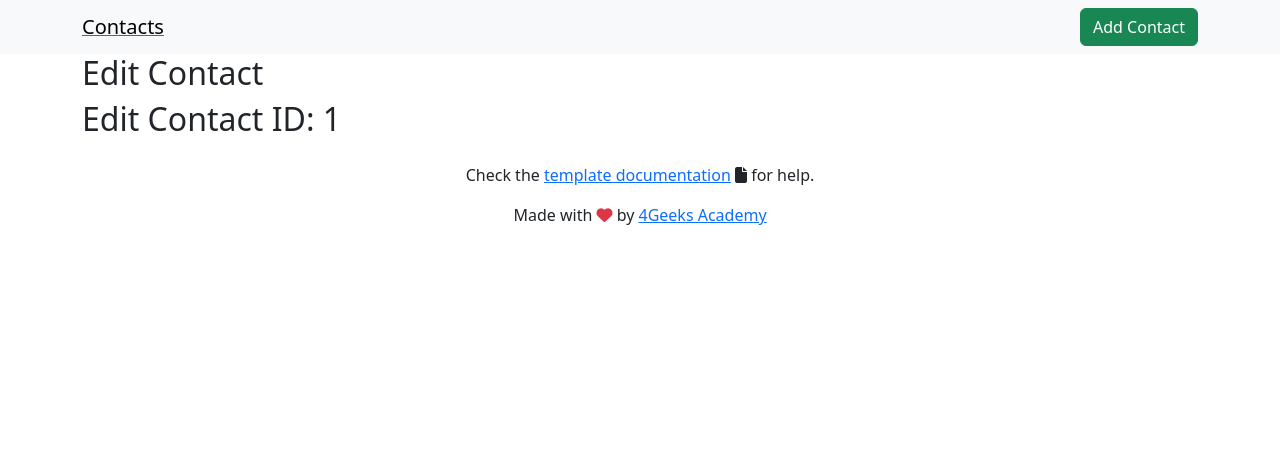
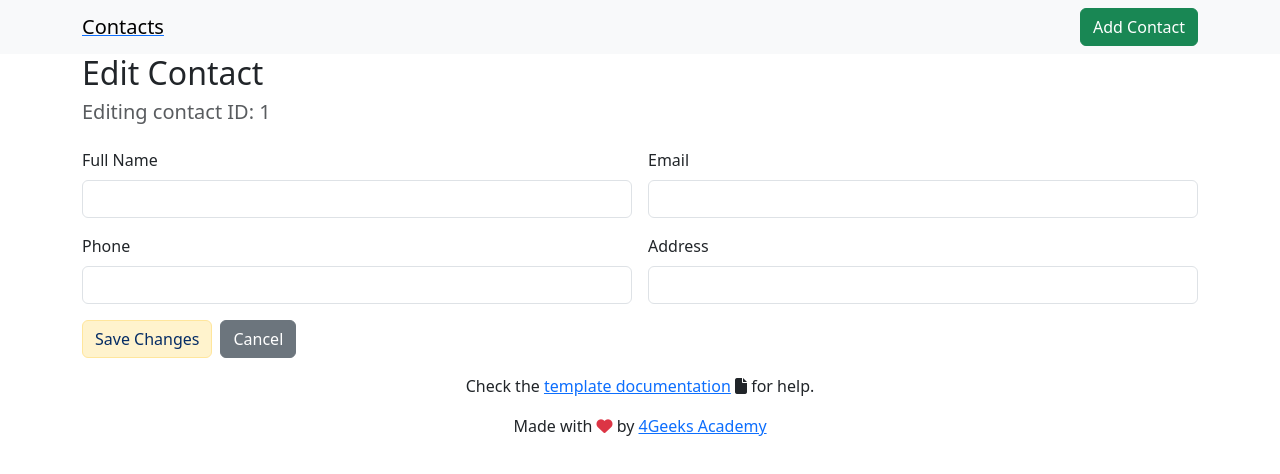
Before and after one commit to 4GeeksAcademy/bryanN-contact-list-react-context, a React (Vite) app: page /edit-contact/1 in a window 1280 px wide. Shown: the top 474 px of the page. Built offline with nearby package versions, Linux system fonts and the light colour scheme; no server answers.

Commit message:
got some help with edit contact

```diff
--- a/src/pages/AddContact.jsx
+++ b/src/pages/AddContact.jsx
@@ -40,17 +40,17 @@ const AddContact = () => {
       }
 
       const newContact = await response.json();
-      console.log("✅ Contact created:", newContact);
+      console.log("Contact created:", newContact);
 
       dispatch({
         type: "add_contact",
         payload: newContact,
       });
 
-      alert("Contact created successfully ✅");
-      navigate("/"); // Go back home
+      alert("Contact created successfully");
+      navigate("/");
     } catch (error) {
-      console.error("💥 Error creating contact:", error);
+      console.error("Error creating contact:", error);
       alert("There was a problem creating the contact.");
     }
   };
--- a/src/pages/EditContact.jsx
+++ b/src/pages/EditContact.jsx
@@ -1,41 +1,155 @@
-import React, { useState } from 'react'
+import React, { useEffect, useState } from "react";
 import useGlobalReducer from "../hooks/useGlobalReducer";
-import { useNavigate, useParams } from "react-router-dom"
-
+import { useNavigate, useParams } from "react-router-dom";
 
 const EditContact = () => {
-    const { store, dispatch } = useGlobalReducer()
+  const { store, dispatch } = useGlobalReducer();
+  const navigate = useNavigate();
+  const { contact_id } = useParams();
 
+  const [data, setData] = useState({
+    full_name: "",
+    email: "",
+    phone: "",
+    address: "",
+  });
 
-    let [data, setData] = useState({
-        name: "", email: "", phone: "", address: ""
-    })
+  // 🔹 1️⃣ Load the contact info when the component mounts
+  useEffect(() => {
+    const contactToEdit = store.contacts.find(
+      (contact) => contact.id === parseInt(contact_id)
+    );
 
-    const navigate = useNavigate()
-    const { contact_id } = useParams()
+    if (contactToEdit) {
+      setData({
+        full_name: contactToEdit.full_name || "",
+        email: contactToEdit.email || "",
+        phone: contactToEdit.phone || "",
+        address: contactToEdit.address || "",
+      });
+    } else {
+      console.warn("⚠️ Contact not found in store. Fetching from API...");
+      fetch(
+        `https://playground.4geeks.com/contact/agendas/bruyi/contacts/${contact_id}`
+      )
+        .then((res) => res.json())
+        .then((contact) => setData(contact))
+        .catch((err) => console.error("Error fetching contact:", err));
+    }
+  }, [contact_id, store.contacts]);
 
-    //buscar el contacto directamente en el store
-    // const contactToEdit = store.contacts.find(con => con.id === parseInt(contact_id))
-    // if (contactToEdit) {
-    //     setData({
-    //         name: contactToEdit.name,
-    //         email: contactToEdit.email,
-    //         phone: contactToEdit.phone,
-    //         address: contactToEdit.address
-    //     })
-    // } else {
-    //     alert("usuario no encontrado")
-    // }
+  // 🔹 2️⃣ Handle form input
+  const handleChange = (e) => {
+    setData({ ...data, [e.target.name]: e.target.value });
+  };
 
+  // 🔹 3️⃣ Save updated contact (PUT request)
+  const handleSubmit = async (e) => {
+    e.preventDefault();
 
-    return (
-        <div className='container'>
-            <h2>Edit  Contact</h2>
+    try {
+      const response = await fetch(
+        `https://playground.4geeks.com/contact/agendas/bruyi/contacts/${contact_id}`,
+        {
+          method: "PUT",
+          headers: { "Content-Type": "application/json" },
+          body: JSON.stringify({ ...data, agenda_slug: "bruyi" }),
+        }
+      );
 
-            <h2>Edit Contact ID: {contact_id} </h2>
-            {/* <p>{data.name}</p> */}
+      if (!response.ok) {
+        throw new Error(`Error updating contact: ${response.status}`);
+      }
 
+      const updatedContact = await response.json();
+      console.log("✅ Contact updated:", updatedContact);
+
+      // 🔹 4️⃣ Update global store
+      const updatedContacts = store.contacts.map((c) =>
+        c.id === updatedContact.id ? updatedContact : c
+      );
+
+      dispatch({
+        type: "get_contacts",
+        payload: updatedContacts,
+      });
+
+      alert("Contact updated successfully ✅");
+      navigate("/");
+    } catch (error) {
+      console.error("💥 Error updating contact:", error);
+      alert("There was a problem updating the contact.");
+    }
+  };
+
+  return (
+    <div className="container">
+      <h2>Edit Contact</h2>
+      <h5 className="text-muted mb-4">Editing contact ID: {contact_id}</h5>
+
+      <form className="row g-3" onSubmit={handleSubmit}>
+        <div className="col-md-6">
+          <label className="form-label">Full Name</label>
+          <input
+            type="text"
+            className="form-control"
+            name="full_name"
+            value={data.full_name}
+            onChange={handleChange}
+          />
         </div>
-    )
-}
+
+        <div className="col-md-6">
+          <label className="form-label">Email</label>
+          <input
+            type="email"
+            className="form-control"
+            name="email"
+            value={data.email}
+            onChange={handleChange}
+          />
+        </div>
+
+        <div className="col-md-6">
+          <label className="form-label">Phone</label>
+          <input
+            type="text"
+            className="form-control"
+            name="phone"
+            value={data.phone}
+            onChange={handleChange}
+          />
+        </div>
+
+        <div className="col-md-6">
+          <label className="form-label">Address</label>
+          <input
+            type="text"
+            className="form-control"
+            name="address"
+            value={data.address}
+            onChange={handleChange}
+          />
+        </div>
+
+        <div className="col-12">
+          <button
+            type="submit"
+            className="btn text-primary-emphasis bg-warning-subtle border border-warning-subtle"
+          >
+            Save Changes
+          </button>
+          <button
+            type="button"
+            className="btn btn-secondary ms-2"
+            onClick={() => navigate("/")}
+          >
+            Cancel
+          </button>
+        </div>
+      </form>
+    </div>
+  );
+};
+
 export default EditContact;
```
